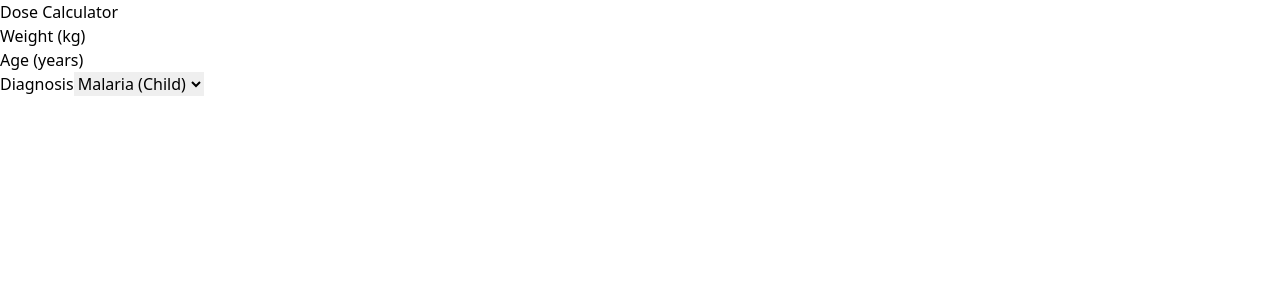
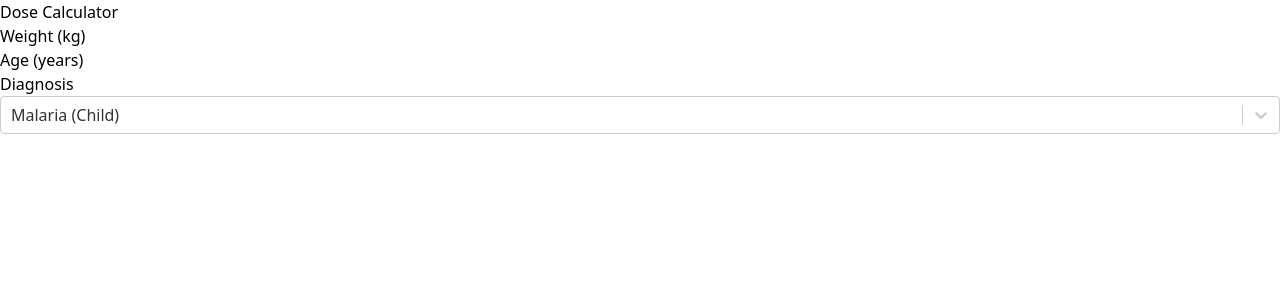
Before and after one commit to Dr-dyrane/drug, a React (Vite) app: page / in a window 1280 px wide. Shown: the top 300 px of the page. Built offline with nearby package versions, Linux system fonts and the light colour scheme.

Commit message:
add select search function

```diff
--- a/package.json
+++ b/package.json
@@ -12,7 +12,8 @@
   "dependencies": {
     "react": "^18.2.0",
     "react-dom": "^18.2.0",
-    "react-icons": "^4.12.0"
+    "react-icons": "^4.12.0",
+    "react-select": "^5.8.0"
   },
   "devDependencies": {
     "@types/react": "^18.2.37",
--- a/src/components/App.jsx
+++ b/src/components/App.jsx
@@ -2,6 +2,7 @@
 import React, { useState, useEffect } from "react";
 import Prescription from "./Prescription";
 import diagnosesData from "../diagnoses.json";
+import Select from "react-select";
 
 function App() {
 	const [weight, setWeight] = useState("");
@@ -46,8 +47,8 @@ function App() {
 		}
 	};
 
-	const handleDiagnosisChange = (selectedDiagnosis) => {
-		setSelectedDiagnosis(selectedDiagnosis);
+	const handleDiagnosisChange = (selectedOption) => {
+		setSelectedDiagnosis(selectedOption.value);
 		setShowPrescription(false);
 	};
 
@@ -89,17 +90,16 @@ function App() {
 				<label className="block text-sm font-medium text-blue-600">
 					Diagnosis
 				</label>
-				<select
-					className="p-2 mt-2 border text-sm rounded-lg w-full"
-					value={selectedDiagnosis}
-					onChange={(e) => handleDiagnosisChange(e.target.value)}
-				>
-					{diagnosesData.map((diagnosis) => (
-						<option key={diagnosis.value} value={diagnosis.value}>
-							{diagnosis.label}
-						</option>
-					))}
-				</select>
+				<Select
+					className="p-2 mt-2 text-sm rounded-lg w-full"
+					value={diagnosesData.find(
+						(diagnosis) => diagnosis.value === selectedDiagnosis
+					)}
+					onChange={handleDiagnosisChange}
+					options={diagnosesData}
+					getOptionLabel={(diagnosis) => diagnosis.label}
+					getOptionValue={(diagnosis) => diagnosis.value}
+				/>
 			</div>
 
 			{showPrescription && (
```
Also changed, not shown: 1 other file (tests, documents, lock files or other folders).
